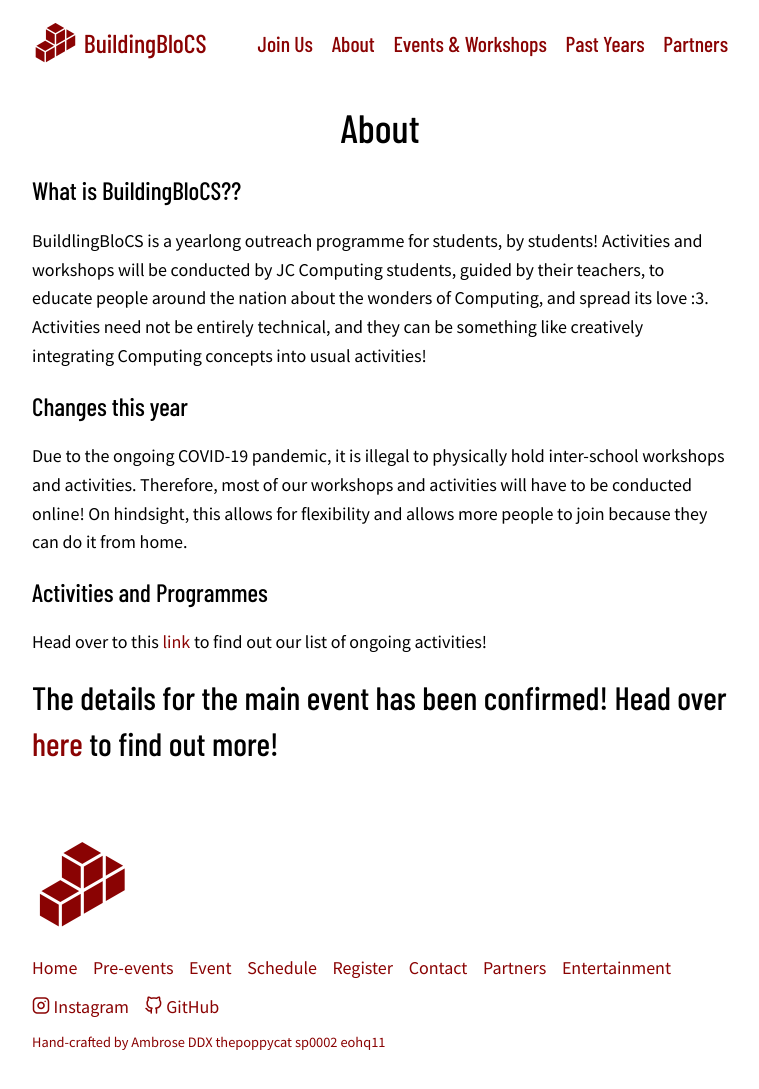
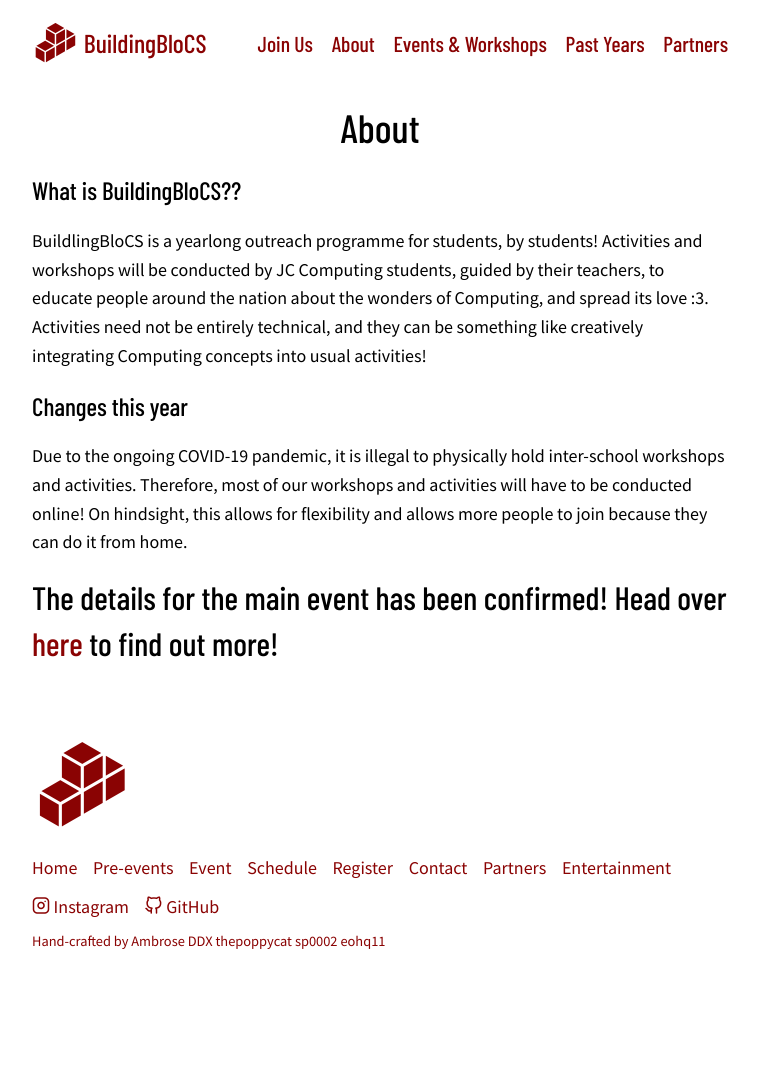
Before and after one commit to buildingblocs/2020, a Jekyll site: the page built from about/index.md, in a window 1280 px wide and 1100 px high. Shown: the top 1089 px of the window, without its empty margins (260-1019 px from the left). Built offline with Jekyll 4.4.1, drawn with Linux system fonts in a browser that asks for light colours; some web fonts are replaced; our own code applies the rules of GitHub Pages for plain Markdown files.

Commit message:
removed additional links

```diff
--- a/about/index.md
+++ b/about/index.md
@@ -10,9 +10,6 @@ BuildlingBloCS is a yearlong outreach programme for students, by students! Activ
 
 ### Changes this year
 Due to the ongoing COVID-19 pandemic, it is illegal to physically hold inter-school workshops and activities. Therefore, most of our workshops and activities will have to be conducted online! On hindsight, this allows for flexibility and allows more people to join because they can do it from home.
-
-### Activities and Programmes
-Head over to this <a href="/2020/events-and-workshops">link</a> to find out our list of ongoing activities!
 
 <!--
 
```
